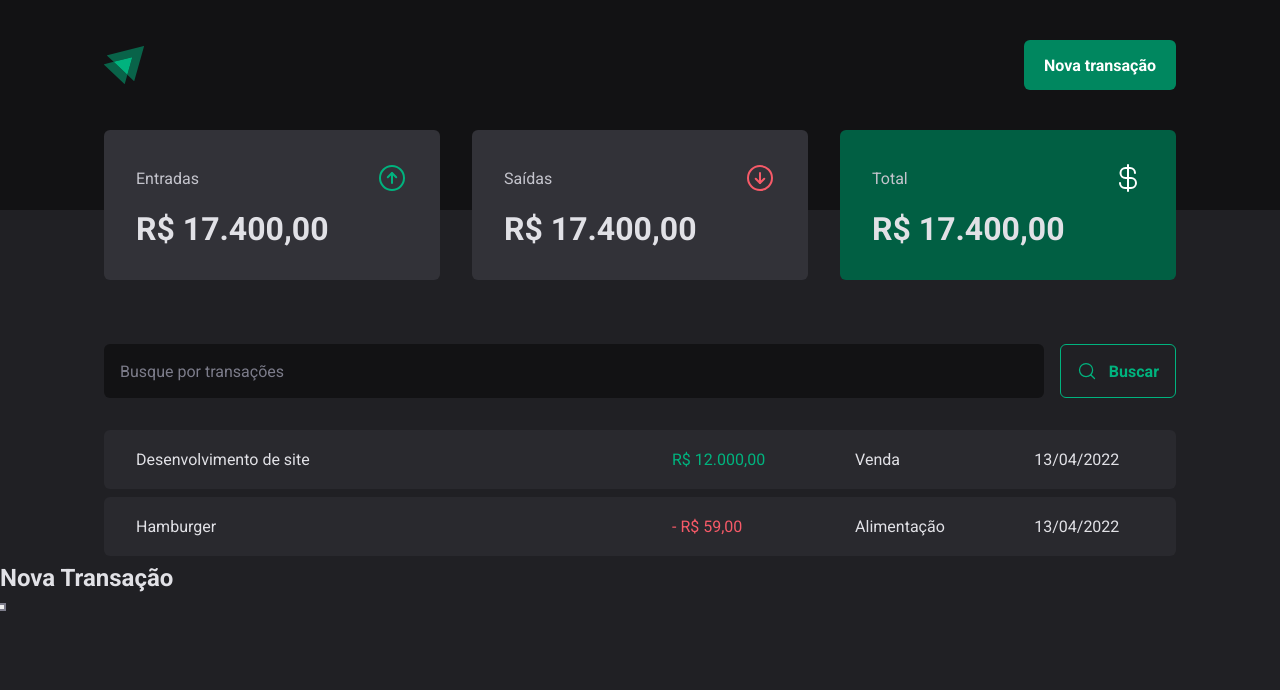
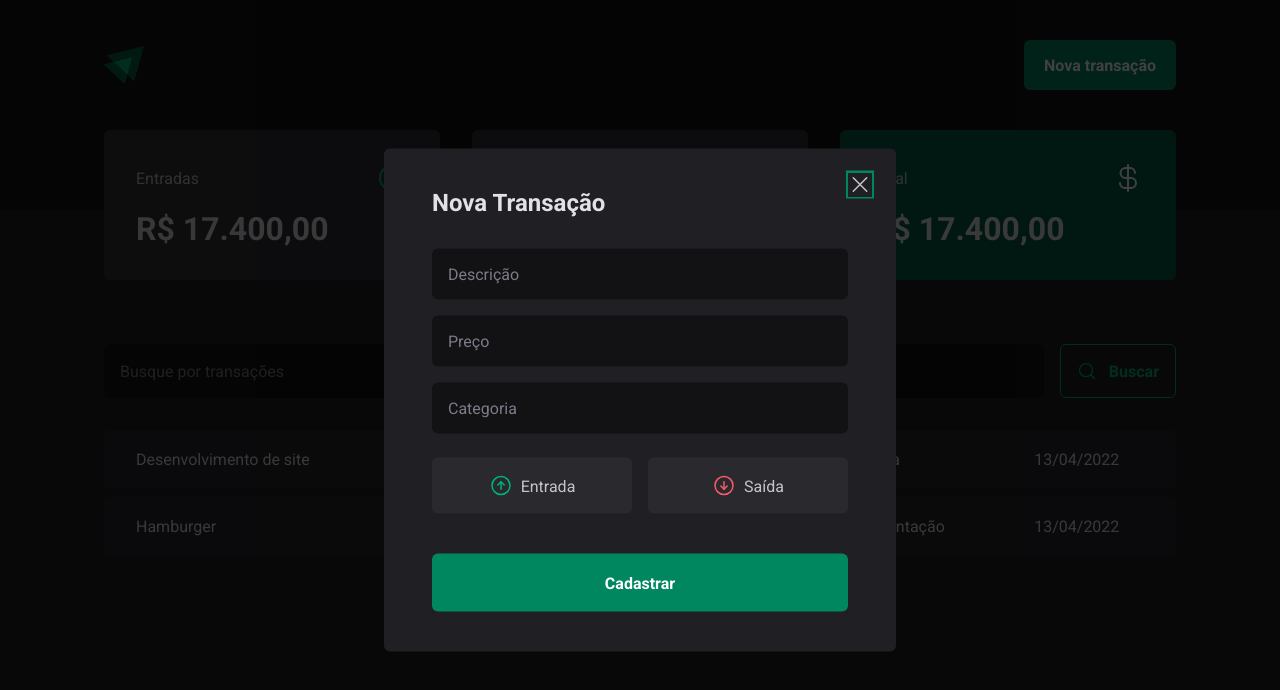
Before and after one commit to odiegodarocha/dt-money, a React (Vite) app: page / in a window 1280 px wide. Both pictures are taken after a click on the button "Nova transação". Shown: the top 690 px of the page. Built offline with nearby package versions, Linux system fonts and the light colour scheme.

Commit message:
transaction modal, finished layout

```diff
--- a/package.json
+++ b/package.json
@@ -10,6 +10,7 @@
   },
   "dependencies": {
     "@radix-ui/react-dialog": "^1.0.2",
+    "@radix-ui/react-radio-group": "^1.1.0",
     "phosphor-react": "^1.4.1",
     "react": "^18.2.0",
     "react-dom": "^18.2.0",
--- a/src/components/Header/index.tsx
+++ b/src/components/Header/index.tsx
@@ -2,6 +2,7 @@
 import * as Dialog from '@radix-ui/react-dialog';
 
 import logo from '../../assets/logo.svg'
+import { NewsTransactionModal } from "../NewTransactionModal";
 
 export function Header() {
   return (
@@ -12,15 +13,7 @@
           <Dialog.Trigger asChild>
             <NewTransactionButton>Nova transação</NewTransactionButton>
           </Dialog.Trigger>
-          <Dialog.Portal>
-            <Dialog.Overlay />
-            <Dialog.Content>
-              <Dialog.Title>
-                Nova Transação
-              </Dialog.Title>
-              <Dialog.Close />
-            </Dialog.Content>
-          </Dialog.Portal>
+          <NewsTransactionModal />
         </Dialog.Root>
       </HeaderContent>
     </HeaderContainer>
--- /dev/null
+++ b/src/components/NewTransactionModal/index.tsx
@@ -0,0 +1,35 @@
+import * as Dialog from '@radix-ui/react-dialog';
+
+import { ArrowCircleDown, ArrowCircleUp, X } from 'phosphor-react';
+import { CloseButton, Content, Overlay, TransactionType, TransactionTypeButton } from './styles';
+
+export function NewsTransactionModal() {
+  return (
+    <Dialog.Portal>
+      <Overlay />
+
+      <Content>
+        <Dialog.Title>
+          Nova Transação
+        </Dialog.Title>
+        <CloseButton><X size={24} /></CloseButton>
+        <form action="">
+          <input type="text" placeholder="Descrição" name="" id="" required />
+          <input type="number" placeholder="Preço" name="" id="" required />
+          <input type="text" placeholder="Categoria" name="" id="" required />
+          <TransactionType>
+            <TransactionTypeButton variant='income' value='income'>
+              <ArrowCircleUp size={24} />
+              Entrada
+            </TransactionTypeButton>
+            <TransactionTypeButton variant='outcome' value='outcome'>
+              <ArrowCircleDown size={24} />
+              Saída
+            </TransactionTypeButton>
+          </TransactionType>
+          <button type='submit'>Cadastrar</button>
+        </form>
+      </Content>
+    </Dialog.Portal>
+  )
+}
--- /dev/null
+++ b/src/components/NewTransactionModal/styles.ts
@@ -0,0 +1,114 @@
+import styled from "styled-components";
+import * as Dialog from '@radix-ui/react-dialog';
+import * as RadioGroup from '@radix-ui/react-radio-group';
+
+export const Overlay = styled(Dialog.Overlay)`
+  position: fixed;
+  width: 100vw;
+  height: 100vh;
+  inset: 0;
+  background: rgba(0, 0, 0, 0.75);
+`;
+
+export const Content = styled(Dialog.Content)`
+  min-width: 32rem;
+  border-radius: 6px;
+  padding: 2.5rem 3rem;
+  background: ${props => props.theme["gray-800"]};
+
+  position: fixed;
+  top: 50%;
+  left: 50%;
+  transform: translate(-50%, -50%);
+
+  form {
+    margin-top: 2rem;
+
+    display: flex;
+    flex-direction: column;
+    gap: 1rem;
+
+    input {
+      border-radius: 6px;
+      border: 0;
+      background: ${props => props.theme["gray-900"]};
+      color: ${props => props.theme["gray-300"]};
+      padding: 1rem;
+
+      &::placeholder {
+        color: ${props => props.theme["gray-500"]};;
+      }
+    }
+
+    button[type="submit"] {
+      height: 58px;
+      border: 0;
+      background: ${props => props.theme["green-500"]};
+      color: ${props => props.theme.white};
+      font-weight: bold;
+      padding: 0 1.25rem;
+      border-radius: 6px;
+      margin-top: 1.5rem;
+      cursor: pointer;
+      transition: 0.2s;
+
+      &:hover {
+        background: ${props => props.theme["green-700"]};
+      }
+    }
+  }
+`;
+
+export const CloseButton = styled(Dialog.Close)`
+  position: absolute;
+  background: transparent;
+  border: 0;
+  top: 1.5rem;
+  right: 1.5rem;
+  line-height: 0;
+  cursor: pointer;
+  color: ${props => props.theme["gray-300"]};
+`;
+
+export const TransactionType = styled(RadioGroup.Root)`
+  display: grid;
+  grid-template-columns: repeat(2, 1fr);
+  gap: 1rem;
+  margin-top: 0.5rem;
+`;
+
+interface TransactionTypeButtonProps {
+  variant: 'income' | 'outcome';
+}
+
+export const TransactionTypeButton = styled(RadioGroup.Item)<TransactionTypeButtonProps>`
+  background: ${props => props.theme["gray-700"]};;
+  padding: 1rem;
+  display: flex;
+  align-items: center;
+  justify-content: center;
+  gap: 0.5rem;
+  border-radius: 6px;
+  cursor: pointer;
+  border: 0;
+  color: ${props => props.theme["gray-300"]};
+
+  svg {
+    color: ${props => props.variant === 'income' ? props.theme["green-300"] : props.theme["red-300"]};
+  }
+
+  &[data-state='unchecked'] {
+    &:hover {
+      background: ${props => props.theme["gray-600"]};
+    }
+  }
+
+  &[data-state='checked'] {
+    color: ${props => props.theme.white};
+    background: ${props => props.variant === 'income' ? props.theme["green-500"] : props.theme["red-500"]};
+
+    svg {
+      color: ${props => props.theme.white};
+    }
+  }
+`;
--- a/src/styles/global.ts
+++ b/src/styles/global.ts
@@ -10,7 +10,7 @@
 
   :focus {
     outline: 0;
-    box-shadow: 0 0 0 2px ${props => props.theme['gray-500']};
+    box-shadow: 0 0 0 2px ${props => props.theme['green-500']};
   }
 
   body {
```
Also changed, not shown: 1 other file (tests, documents, lock files or other folders).
